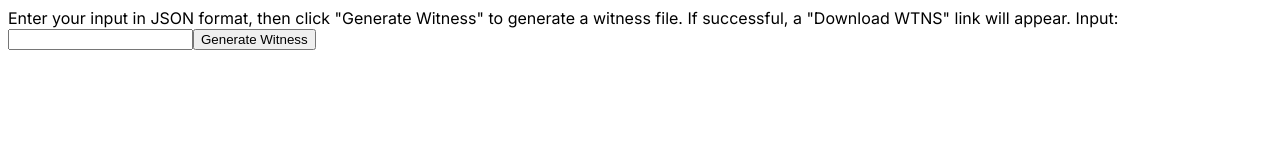
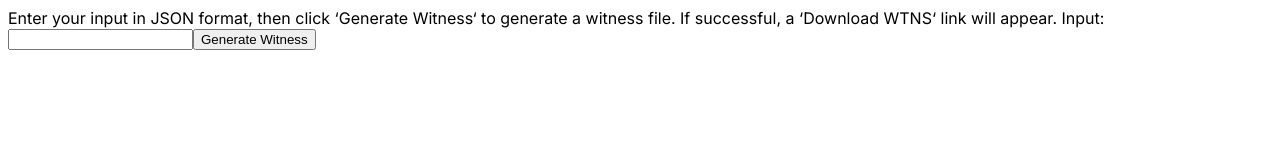
Before and after one commit to moonman239/Computation_Proof, a Next.js app: page /witnessGeneration in a window 1280 px wide. Shown: the top 160 px of the page. Built offline with nearby package versions, Linux system fonts and the light colour scheme.

Commit message:
used &lsquo; because React doesn't like "

```diff
--- a/app/witnessGeneration/page.tsx
+++ b/app/witnessGeneration/page.tsx
@@ -49,8 +49,8 @@ export default function WitnessGeneration() {
             else
                 alert("please add some input.");
         }}>
-        Enter your input in JSON format, then click "Generate Witness" to generate a witness file.
-        If successful, a "Download WTNS" link will appear.
+        Enter your input in JSON format, then click &lsquo;Generate Witness&lsquo; to generate a witness file.
+        If successful, a &lsquo;Download WTNS&lsquo; link will appear.
         Input: <input type="text" onChange={(e)=>setInput(e.target.value)} />
         <button type="submit">Generate Witness</button>
         </form>
```
